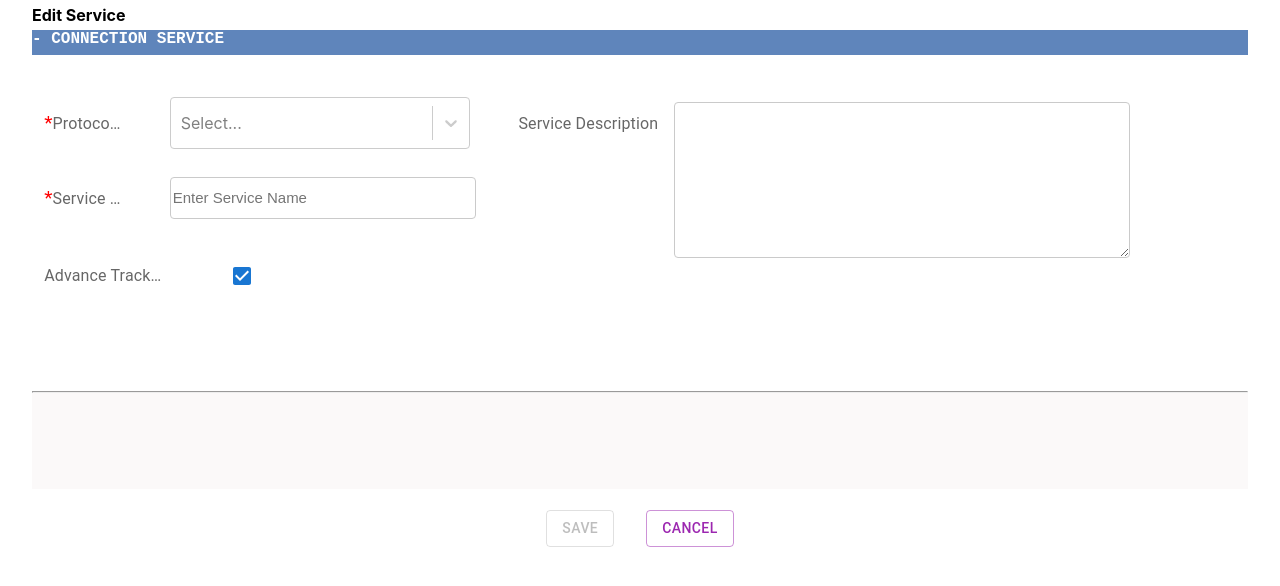
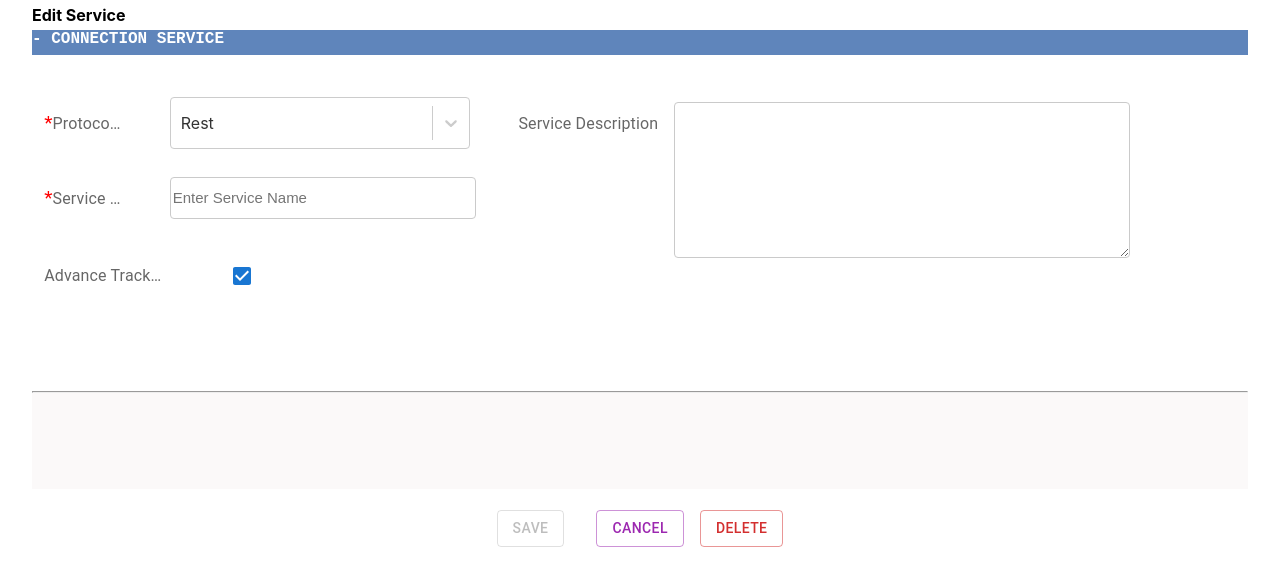
Before and after one commit to Sahil0331/servicesAssignment, a React (Create React App) app: page /editService in a window 1280 px wide. Shown: the top 586 px of the page. Built offline with nearby package versions, Linux system fonts and the light colour scheme; no server answers; the HTML template or start-up script is replaced by a standard one.

Commit message:
edit in progess

```diff
--- a/src/Screens/EditService/index.jsx
+++ b/src/Screens/EditService/index.jsx
@@ -72,8 +72,11 @@ const EditService = () => {
   }, []);
 
   useEffect(() => {
-    const arr = post?.filter((item) => item.id === query);
-    setService(arr?.[0]);
+    post?.map((item) => {
+      if (item.id == query) {
+        setService(item);
+      }
+    });
   }, [post, query]);
 
   const deleteService = () => {
@@ -190,6 +193,7 @@ const EditService = () => {
         });
     }
   }, [data]);
+  console.log(service);
   return (
     <div className="container">
       <form onSubmit={handleSubmit(onSubmit)}>
@@ -208,7 +212,11 @@ const EditService = () => {
                   data={ProtocolData}
                   name="protocol_type_id"
                   control={control}
-                  defaultValue={array[0]}
+                  defaultValue={
+                    service?.protocol_type_id == 1
+                      ? ProtocolData[0]
+                      : ProtocolData[1]
+                  }
                   onChange={() => {
                     setToggle(true);
                   }}
@@ -230,7 +238,8 @@ const EditService = () => {
                   control={control}
                   name="service_name"
                   className="input"
-                  placeholder="Enter Service Name"
+                  defaultValue={service && service?.service_name}
+                  placeholder={"Enter Service Name"}
                 />
                 <h3 className="error-message">
                   {errors?.service_name && errors?.service_name?.message}
@@ -520,6 +529,15 @@ const EditService = () => {
               Cancel
             </Button>
           </Link>
+          <Button
+            variant="outlined"
+            color="error"
+            onClick={() => {
+              deleteService();
+            }}
+          >
+            Delete
+          </Button>
         </div>
       </form>
     </div>
```
